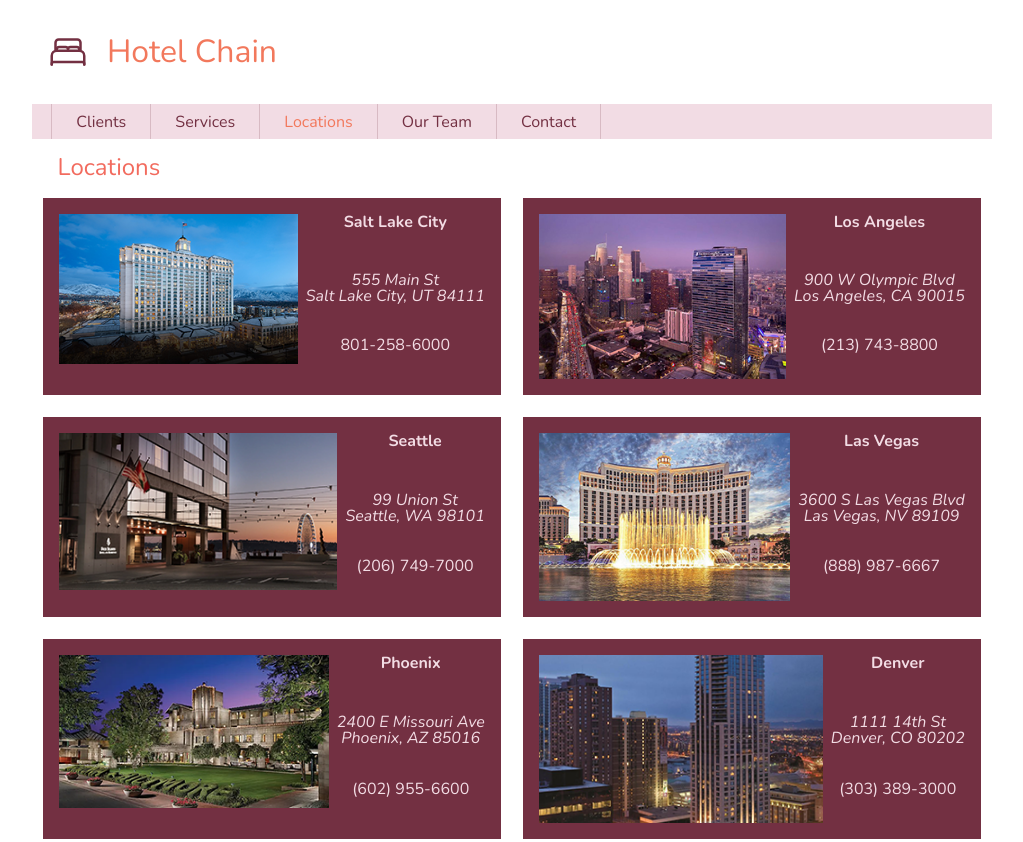
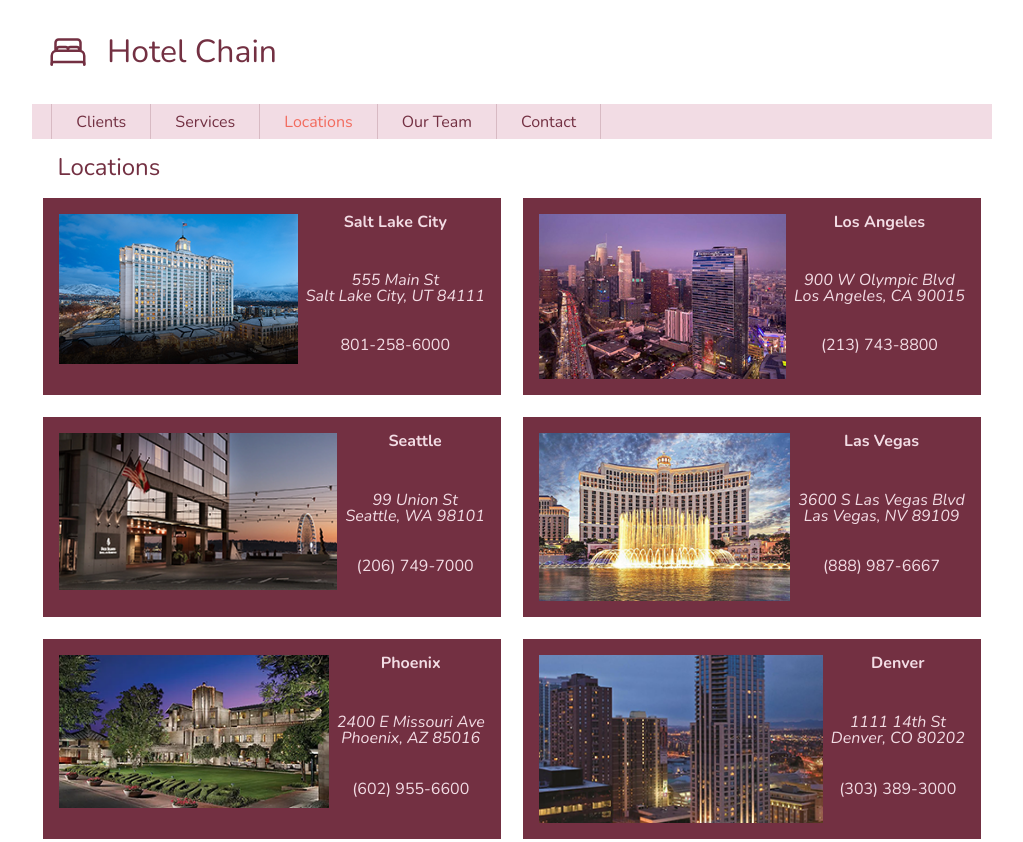
Before and after one commit to emzie00/hotelChain, a plain HTML site: page index.html in a window 1280 px wide. Shown: the top 842 px of the page, without its empty margins (128-1151 px from the left). Drawn offline with nearby package versions, Linux system fonts and the light colour scheme.

Commit message:
fixed contrast errors

```diff
--- a/scss/_small.scss
+++ b/scss/_small.scss
@@ -32,7 +32,7 @@ header {
         font-size: 1.6rem;
         font-weight: $lightWeight;
         padding-left: .5rem;
-        color: $primaryColor;
+        color: #733042;
     }
     button {
         width: 48px;
@@ -79,7 +79,7 @@ nav {
         color: #F2DCE4;
     }
     li.active a {
-        color: $primaryColor;
+        color: $secondaryColor;
     }
 }
 /* MAIN  */
@@ -88,7 +88,7 @@ main {
 	h1 {
         padding: 1rem 2vw .5rem 2vw;
         font-size: 1.5rem;
-        color: $secondaryColor;
+        color: #733042;
         font-weight: $lightWeight
     }
 } // end main
```
Also changed, not shown: css/styles.css, css/styles.min.css.
